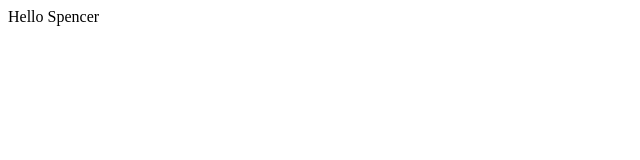
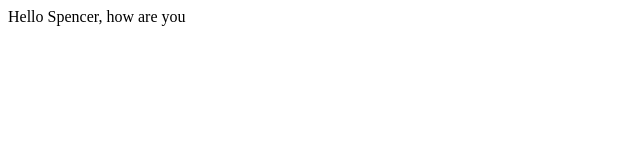
Before and after one commit to foulox/foulox.github.io, a plain HTML site: page index.html in a window 1280 px wide. Shown: the whole page, without its empty margins (0-640 px from the left). Drawn offline with Linux system fonts and the light colour scheme.

Commit message:
Update index.html

```diff
--- a/index.html
+++ b/index.html
@@ -2,6 +2,6 @@
   <head>
   </head>
   <body>
-    Hello Spencer
+    Hello Spencer, how are you
   </body>
 </html>
```
